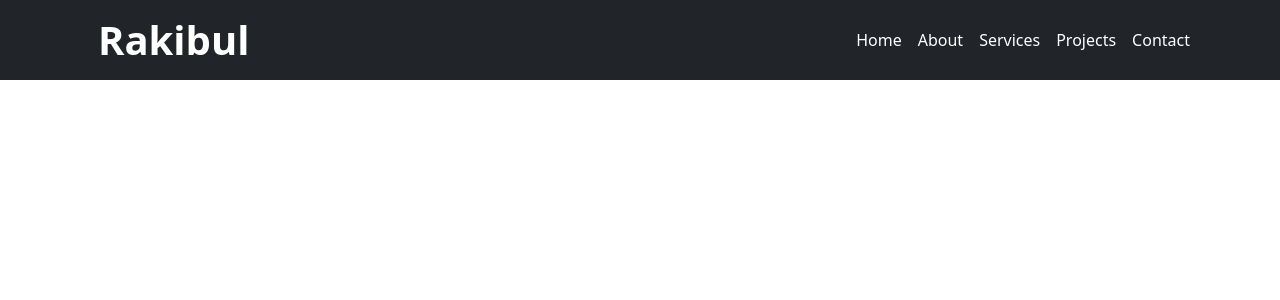
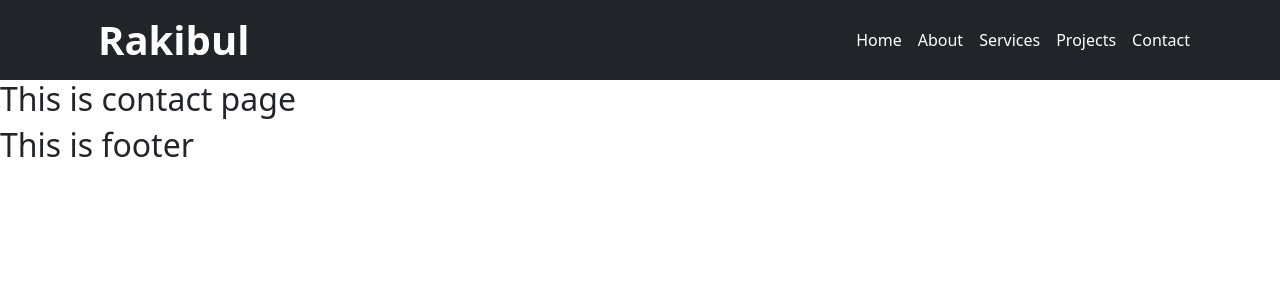
Before and after one commit to coderrakibul/personal-portfolio, a React (Create React App) app: page /contact in a window 1280 px wide. Shown: the top 300 px of the page. Built offline with nearby package versions, Linux system fonts and the light colour scheme.

Commit message:
footer added

```diff
--- a/src/App.js
+++ b/src/App.js
@@ -1,5 +1,11 @@
 import { Route, Routes } from 'react-router-dom';
 import './App.css';
+import About from './pages/About/About';
+import Contact from './pages/Contact/Contact';
+import Home from './pages/Home/Home';
+import Projects from './pages/Projects/Projects';
+import Services from './pages/Services/Services';
+import Footer from './pages/Shared/Footer';
 import Header from './pages/Shared/Header';
 
 function App() {
@@ -7,8 +13,14 @@ function App() {
     <div>
       <Header></Header>
       <Routes>
-        <Route></Route>
+        <Route path="/" element={<Home></Home>}></Route>
+        <Route path="/home" element={<Home></Home>}></Route>
+        <Route path="/about" element={<About></About>}></Route>
+        <Route path="/services" element={<Services></Services>}></Route>
+        <Route path="/projects" element={<Projects></Projects>}></Route>
+        <Route path="/contact" element={<Contact></Contact>}></Route>
       </Routes>
+      <Footer></Footer>
     </div>
   );
 }
--- /dev/null
+++ b/src/pages/About/About.js
@@ -0,0 +1,11 @@
+import React from 'react';
+
+const About = () => {
+    return (
+        <div>
+            <h2>This is about page</h2>
+        </div>
+    );
+};
+
+export default About;
--- /dev/null
+++ b/src/pages/Contact/Contact.js
@@ -0,0 +1,11 @@
+import React from 'react';
+
+const Contact = () => {
+    return (
+        <div>
+            <h2>This is contact page</h2>
+        </div>
+    );
+};
+
+export default Contact;
--- /dev/null
+++ b/src/pages/Home/Home.js
@@ -0,0 +1,11 @@
+import React from 'react';
+
+const Home = () => {
+    return (
+        <div>
+            <h2>This is home</h2>
+        </div>
+    );
+};
+
+export default Home;
--- /dev/null
+++ b/src/pages/Projects/Projects.js
@@ -0,0 +1,11 @@
+import React from 'react';
+
+const Projects = () => {
+    return (
+        <div>
+            <h2>This is projects page</h2>
+        </div>
+    );
+};
+
+export default Projects;
--- /dev/null
+++ b/src/pages/Services/Services.js
@@ -0,0 +1,11 @@
+import React from 'react';
+
+const Services = () => {
+    return (
+        <div>
+            <h2>This is services</h2>
+        </div>
+    );
+};
+
+export default Services;
--- /dev/null
+++ b/src/pages/Shared/Footer.js
@@ -0,0 +1,11 @@
+import React from 'react';
+
+const Footer = () => {
+	return (
+		<div>
+			<h2>This is footer</h2>
+		</div>
+	);
+};
+
+export default Footer;
--- a/src/pages/Shared/Header.js
+++ b/src/pages/Shared/Header.js
@@ -1,7 +1,6 @@
 import React from 'react';
 import { Navbar, Nav, Container } from 'react-bootstrap';
 import { Link } from 'react-router-dom';
-import Logo from '../../images/logo.png';
 
 
 const Header = () => {
```
Also changed, not shown: src/images/logo.png (deleted), 1 other file (tests, documents, lock files or other folders).
